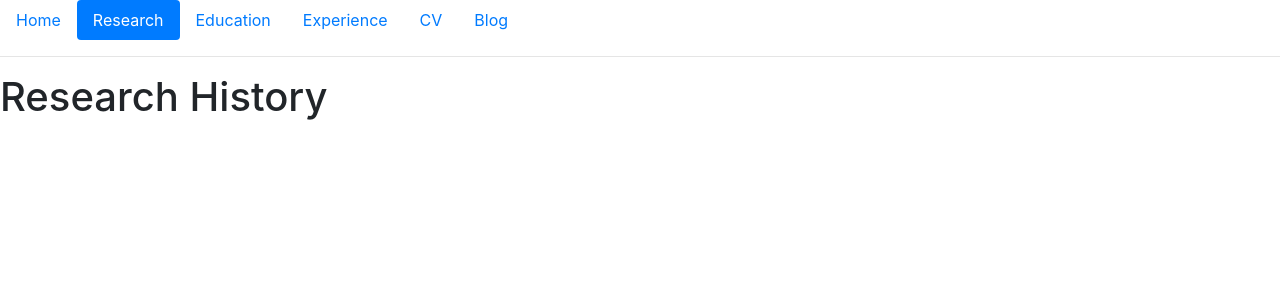
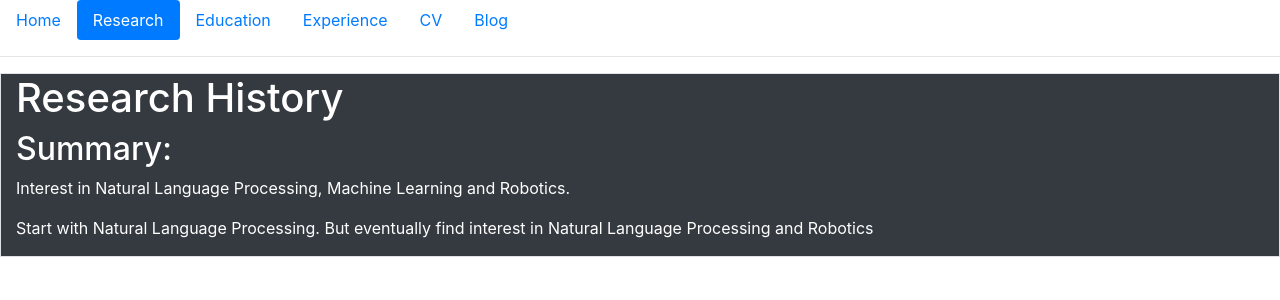
Before and after one commit to DangMinh24/DangMinh24.github.io, a Vue app: page /research in a window 1280 px wide. Shown: the top 300 px of the page. Built offline with nearby package versions, Linux system fonts and the light colour scheme.

Commit message:
Update samples with Bootstrap

```diff
--- a/package.json
+++ b/package.json
@@ -12,6 +12,7 @@
     "@chenfengyuan/vue-carousel": "^1.0.5",
     "aos": "^3.0.0-beta.6",
     "babel-helper-vue-jsx-merge-props": "^2.0.3",
+    "bootstrap": "^5.2.1",
     "core-js": "^3.6.4",
     "emailjs-com": "^2.4.1",
     "gh-pages": "^4.0.0",
--- a/src/components/Home.vue
+++ b/src/components/Home.vue
@@ -25,7 +25,7 @@
           </div>
           <div class="text-center pb-4">
             <button
-              class="btn btn-outline-secondary mx-2 "
+              class="btn btn-outline-secondary mx-2"
               @click="open('linkedin')"
               v-tooltip.bottom="'LinkedIn'"
             >
@@ -57,6 +57,7 @@
       </div>
     </div>
   </div>
+
 </template>
 
 <script>
--- a/src/views/Research.vue
+++ b/src/views/Research.vue
@@ -1,8 +1,42 @@
 <template>
-  <div id="nav">
+  <!-- <div
+    :class="{ 'bg-white': !nightMode, 'bg-dark': nightMode }"
+    class="pt-5 p-st"
+  >
     <navigation></navigation>
-    <div id="Content">
-      <h1>Research History</h1>
+    <div
+      class="container"
+      data-aos="fade"
+      data-aos-once="true"
+      data-aos-duration="1000"
+    >
+      <div class="row align-items-center">
+        <div class="col-xl-6 col-bg-6 col-md-6 col-sm-12 text-center">
+          <img :src="picture" />
+        </div>
+        <div class="col-xl-6 col-bg-6 col-md-6 col-sm-12 pt-5">
+          <span
+            class="home-title"
+            :class="{ pgray: !nightMode, 'text-light': nightMode }"
+            >Hi! My name is Dang Tran</span
+          >
+          <div>
+            <p v-html="description"></p>
+          </div>
+          <div class="text-center pb-4">
+          </div>
+        </div>
+      </div>
+    </div>
+  </div> -->
+  <div>
+    <navigation></navigation>
+    <div class="container-fluid bg-dark text-white border">
+      <h1 class="text-start">Research History</h1>
+      <h2 class="text-start">Summary:</h2>
+      <p class="text-start">Interest in Natural Language Processing, Machine Learning and Robotics.</p>
+      <p>Start with Natural Language Processing. But eventually find interest in Natural Language Processing and Robotics</p>
+
     </div>
   </div>
 </template>
@@ -18,4 +52,49 @@ export default {
 };
 </script>
 
-<style></style>
+<style scoped>
+.home-title {
+  font-size: 28px;
+  font-weight: 500;
+}
+img {
+  max-width: 300px;
+  margin-top: 60px;
+  transform: rotateY(180deg);
+}
+@media only screen and (max-width: 580px) {
+  img {
+    object-fit: cover;
+    border-radius: 50%;
+    height: 200px;
+    width: 200px;
+    margin-top: 10px;
+    margin-bottom: 10px;
+    border: 2px solid rgb(205, 205, 205);
+  }
+}
+.fa {
+  font-size: 15px;
+}
+.btn {
+  border-color: #669db3ff;
+  color: #669db3ff;
+}
+.btn:hover {
+  background-color: #669db3ff;
+  border-color: #669db3ff;
+  color: white;
+}
+.btn:focus {
+  background-color: #669db3ff;
+  border-color: #669db3ff;
+  color: white;
+}
+.btn:focus {
+  outline: none !important;
+}
+p {
+  text-align: justify;
+  font-weight: 400;
+}
+</style>
```
Also changed, not shown: 1 other file (tests, documents, lock files or other folders).
